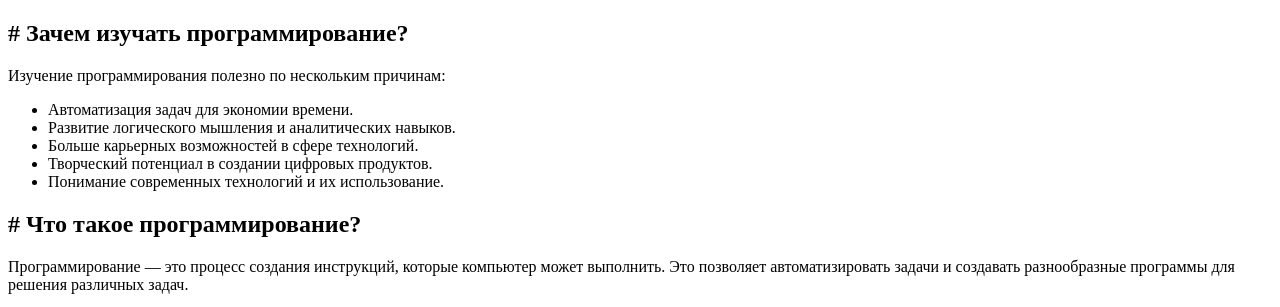
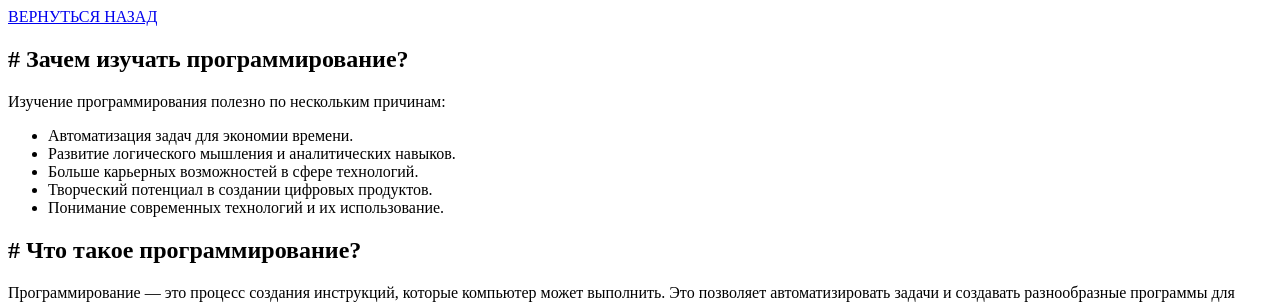
Before and after one commit to berlandbor/School-JavaScript, a plain HTML site: page lesson1.html in a window 1280 px wide. Shown: the top 307 px of the page. Drawn offline with Linux system fonts and the light colour scheme.

Commit message:
Update lesson1.html

```diff
--- a/lesson1.html
+++ b/lesson1.html
@@ -6,6 +6,9 @@
     <title>Знакомство с JavaScript</title>
 </head>
 <body>
+
+<a href="index.html">ВЕРНУТЬСЯ НАЗАД</a>
+
   <h2># Зачем изучать программирование?</h2>
     <p>Изучение программирования полезно по нескольким причинам:</p>
     <ul>
```
